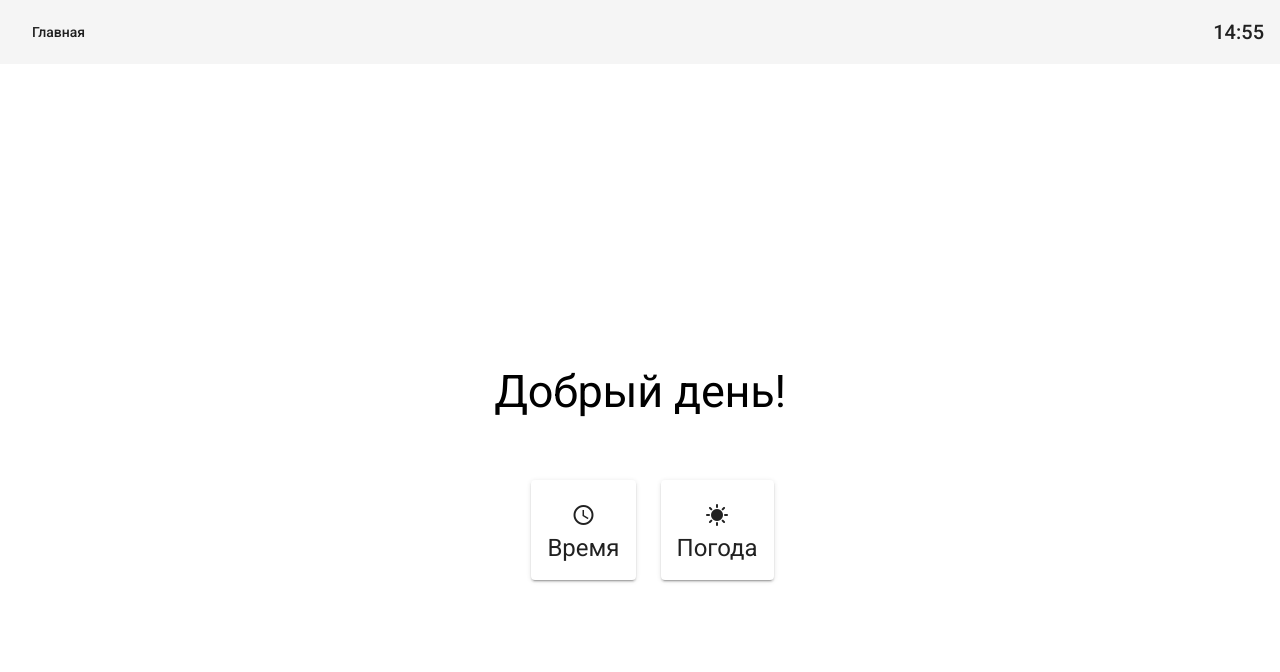
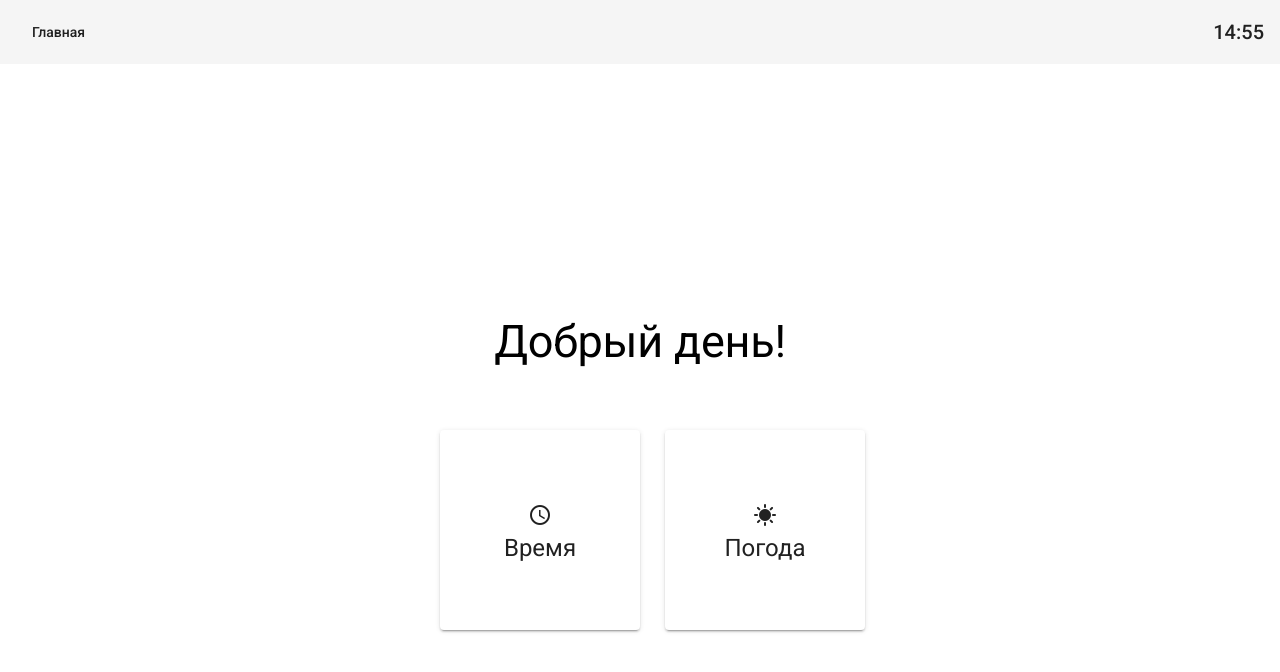
Before and after one commit to dkrasiev/weather, an Angular app: page / in a window 1280 px wide. Shown: the top 672 px of the page. Built offline with nearby package versions, Linux system fonts and the light colour scheme.

Commit message:
add background for cards on start page

```diff
--- a/src/app/hello/hello.component.css
+++ b/src/app/hello/hello.component.css
@@ -18,10 +18,28 @@
 }
 
 .hello__card {
-    min-width: 100px;
-    min-height: 100px;
+  min-width: 200px;
+  min-height: 200px;
   margin-left: 25px;
   display: flex;
   justify-content: center;
   align-items: center;
+
+  background: white;
+
+  transition: all 0.1s;
 }
+
+.hello__card_time:hover {
+  background: linear-gradient(rgba(0, 0, 0, 0.5), rgba(0, 0, 0, 0.5)),
+    url(/assets/img/clock-background.jpg);
+  background-size: cover;
+  color: white;
+}
+
+.hello__card_weather:hover {
+  background: linear-gradient(rgba(0, 0, 0, 0.5), rgba(0, 0, 0, 0.5)),
+    url(/assets/img/weather-background.jpg);
+  background-size: cover;
+  color: white;
+}
--- a/src/app/hello/hello.component.html
+++ b/src/app/hello/hello.component.html
@@ -4,11 +4,19 @@
       <h1 class="mat-display-2">{{ timeService.getHello() }}</h1>
     </div>
     <div class="hello__cards">
-      <a mat-raised-button routerLink="time" class="hello__card">
+      <a
+        mat-raised-button
+        routerLink="time"
+        class="hello__card hello__card_time"
+      >
         <mat-icon>schedule</mat-icon>
         <h1 style="margin: 0">Время</h1>
       </a>
-      <a mat-raised-button routerLink="weather" class="hello__card">
+      <a
+        mat-raised-button
+        routerLink="weather"
+        class="hello__card hello__card_weather"
+      >
         <mat-icon>sunny</mat-icon>
         <h1 style="margin: 0">Погода</h1>
       </a>
```
Also changed, not shown: src/assets/img/clock-background.jpg (added), src/assets/img/weather-background.jpg (added). Lines whose indentation alone changed are shown as unchanged.
